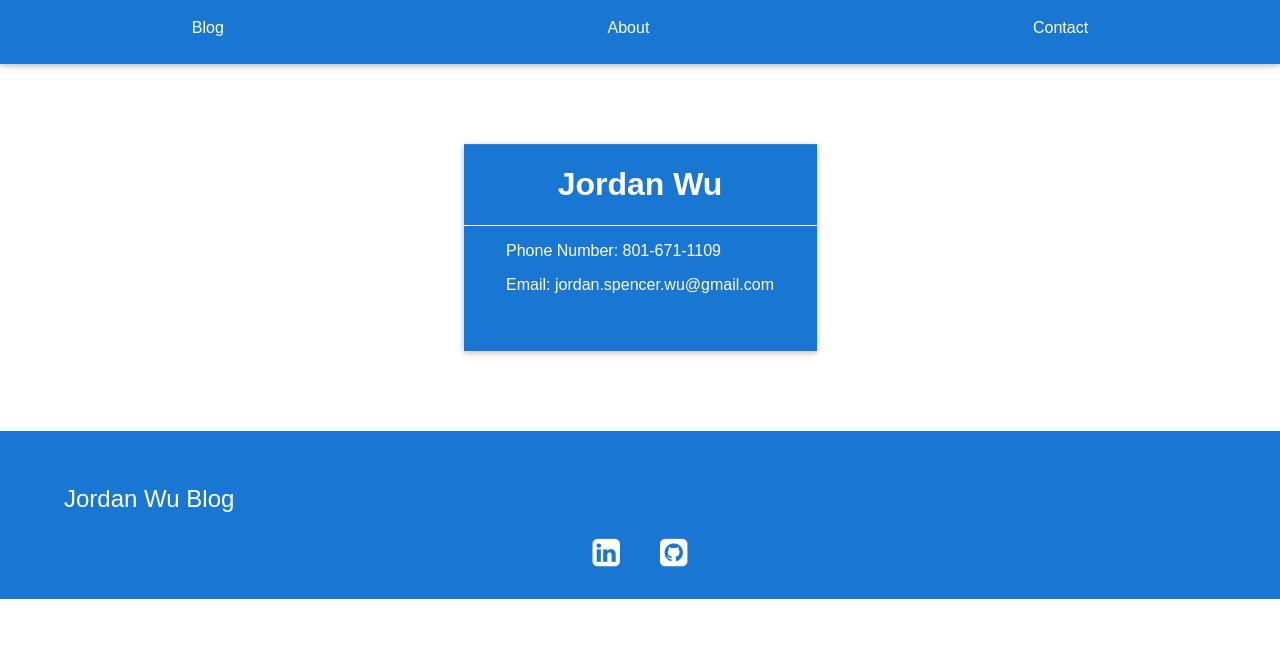
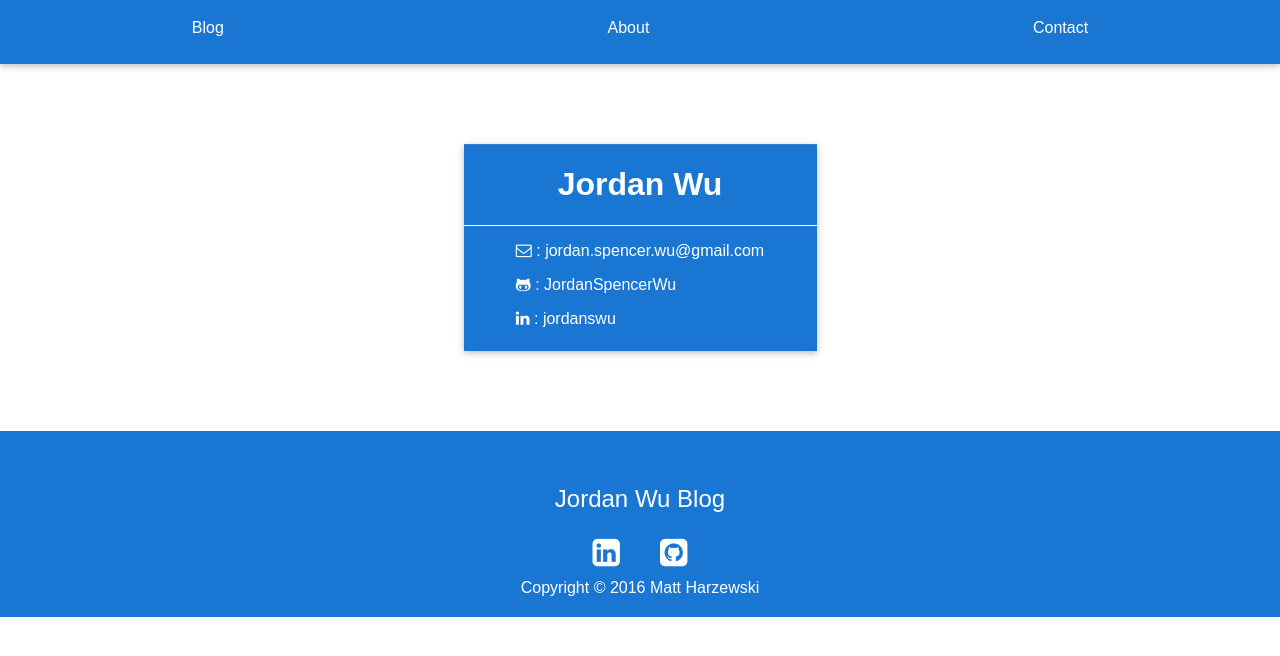
Before and after one commit to JordanSpencerWu/old-website, a Jekyll site: the page built from contact.html, in a window 1280 px wide. Shown: the top 656 px of the page. Built offline with Jekyll 4.4.1, drawn with Linux system fonts in a browser that asks for light colours; nearby versions of some CDN libraries.

Commit message:
add icon to contact

```diff
--- a/_includes/footer.html
+++ b/_includes/footer.html
@@ -5,5 +5,6 @@
       <a target="_blank" href="https://www.linkedin.com/in/jordanswu"><i class="fa fa-linkedin-square fa-2x"></i></a>
       <a target="_blank" href="https://github.com/JordanSpencerWu/JordanSpencerWu.github.io"><i class="fa fa-github-square fa-2x"></i></a>
     </div>
+    <span class="copyright">Copyright © 2016 Matt Harzewski</span>
   </div>
 </footer>
--- a/_sass/styles.scss
+++ b/_sass/styles.scss
@@ -48,7 +48,7 @@
 
 .site-footer {
   background-color: #1976D2;
-  padding-bottom: 30px;
+  padding-bottom: 20px;
   padding-top: 30px;
 }
 
@@ -69,6 +69,7 @@
 }
 
 .footer-header {
+  text-align: center;
   color: #fff;
   font-size: 1.5em;
 }
@@ -160,3 +161,10 @@
   align-items: center;
   justify-content: center;
 }
+
+.copyright {
+  display: block;
+  text-align: center;
+  color: #fff;
+  margin-top: 10px;
+}
--- a/contact.html
+++ b/contact.html
@@ -8,8 +8,9 @@ permalink: /contact/
     <h1 class="business-header">Jordan Wu</h1>
     <div class="business-info">
       <div>
-        <p>Phone Number: 801-671-1109</p>
-        <p>Email: jordan.spencer.wu@gmail.com</p>
+        <p><i class="fa fa-envelope-o"></i> : jordan.spencer.wu@gmail.com</p>
+        <p><i class="fa fa-github-alt"></i> : JordanSpencerWu</p>
+        <p><i class="fa fa-linkedin"></i> : jordanswu</p>
       </div>
     </div>
   </div>
```
